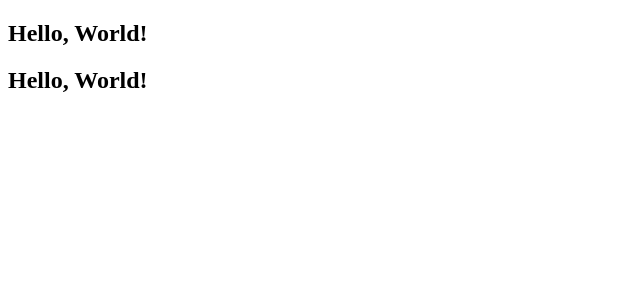
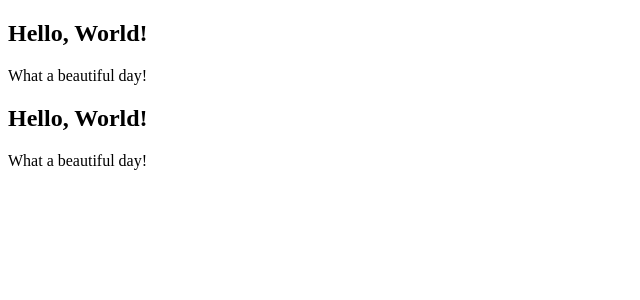
Before and after one commit to hsrvms/develhope-exercises, a React (Vite) app in the folder React/: page / in a window 1280 px wide. Shown: the top 300 px of the page, without its empty margins (0-640 px from the left). Built offline with nearby package versions, Linux system fonts and the light colour scheme.

Commit message:
11-components

```diff
--- a/React/src/App.jsx
+++ b/React/src/App.jsx
@@ -12,6 +12,3 @@
 };
 
 export default App;
-
-//! 10 - Components
-//? npm run dev command has written in the console;
--- a/React/src/components/Hello.jsx
+++ b/React/src/components/Hello.jsx
@@ -1,5 +1,12 @@
+//! 11 - Components
+
 function Hello() {
-	return <h2>Hello, World!</h2>;
+	return (
+    <>
+      <h2>Hello, World!</h2>
+      <p>What a beautiful day!</p>
+    </>
+  );
 }
 
 export default Hello;
```
